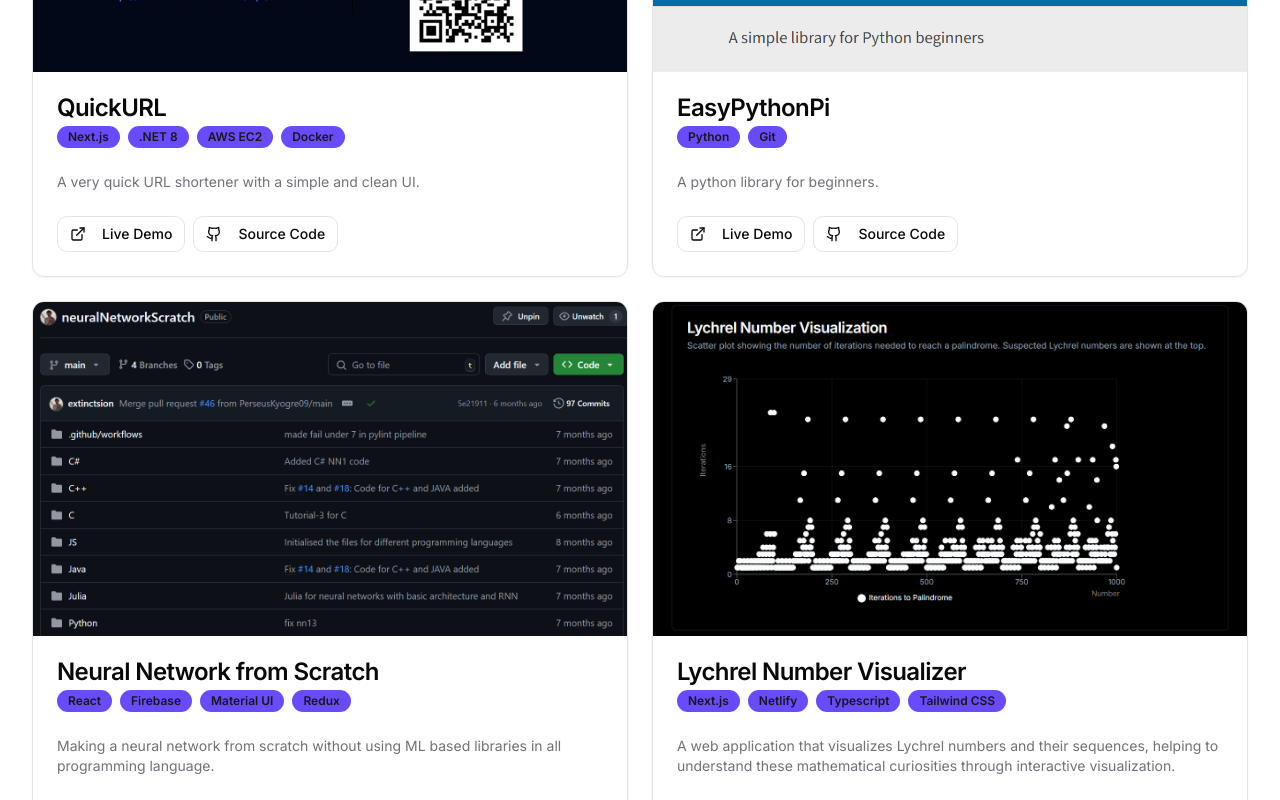
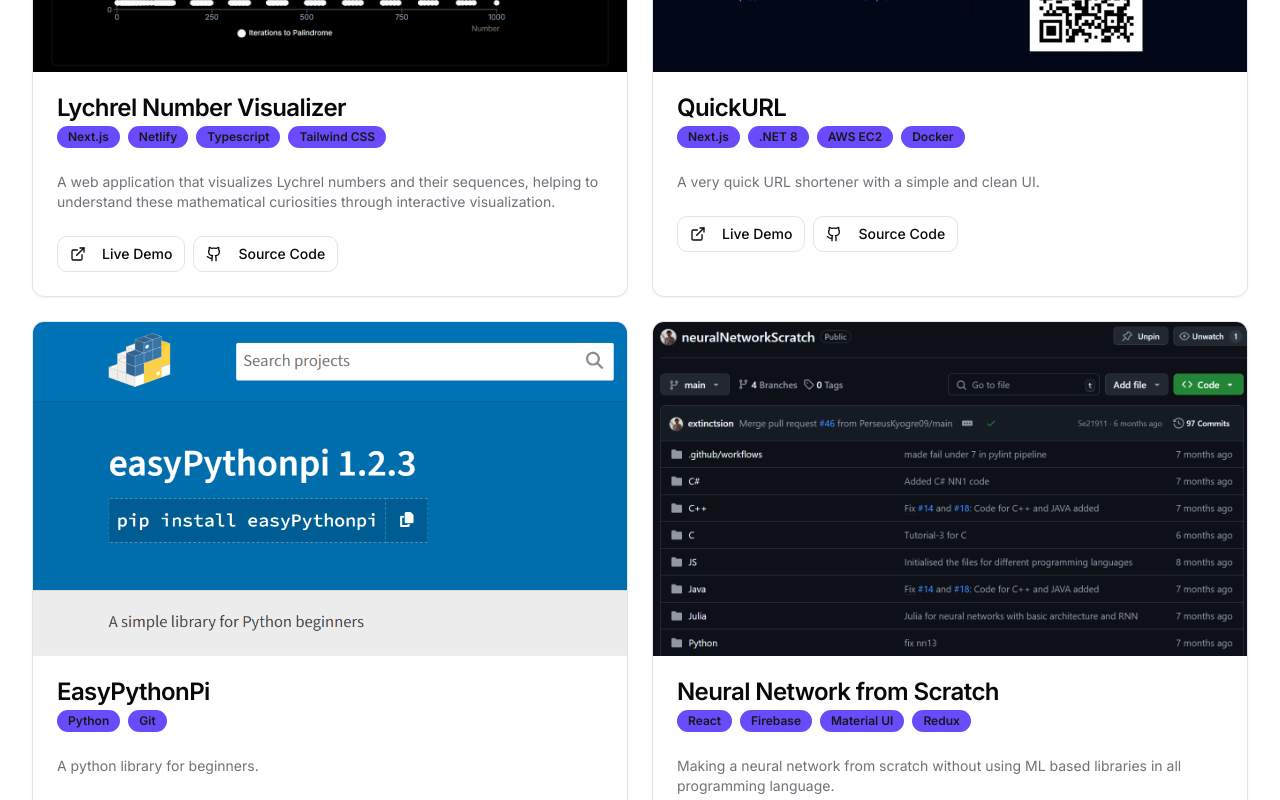
Before and after one commit to extinctsion/extinctsionporfolio, a Next.js app: page / in a window 1280 px wide. Shown: the part 1920-2720 px from the top of the page. Built offline with nearby package versions, Linux system fonts and the light colour scheme.

Commit message:
Add Lychrel Number Visualizer project to projects section

```diff
--- a/components/projects-section.tsx
+++ b/components/projects-section.tsx
@@ -2,6 +2,14 @@ import { ProjectCard } from "./project-card"
 
 export function ProjectsSection() {
   const projects = [
+    {
+      title: "Lychrel Number Visualizer",
+      description: "A web application that visualizes Lychrel numbers and their sequences, helping to understand these mathematical curiosities through interactive visualization.",
+      image: "/Lychrel.png?height=400&width=600",
+      tags: ["Next.js", "Netlify", "Typescript", "Tailwind CSS"],
+      demoUrl: "https://lychrelnumber.netlify.app/",
+      githubUrl: "https://github.com/extinctsion/lychrel_number_app",
+    },
     {
       title: "QuickURL",
       description: "A very quick URL shortener with a simple and clean UI.",
@@ -25,14 +33,6 @@ export function ProjectsSection() {
       tags: ["React", "Firebase", "Material UI", "Redux"],
       demoUrl: "https://github.com/extinctsion/neuralNetworkScratch",
       githubUrl: "https://github.com/extinctsion/neuralNetworkScratch",
-    },
-    {
-      title: "Lychrel Number Visualizer",
-      description: "A web application that visualizes Lychrel numbers and their sequences, helping to understand these mathematical curiosities through interactive visualization.",
-      image: "/Lychrel.png?height=400&width=600",
-      tags: ["Next.js", "Netlify", "Typescript", "Tailwind CSS"],
-      demoUrl: "https://lychrelnumber.netlify.app/",
-      githubUrl: "https://github.com/extinctsion/lychrel_number_app",
     }
   ]
 
```
